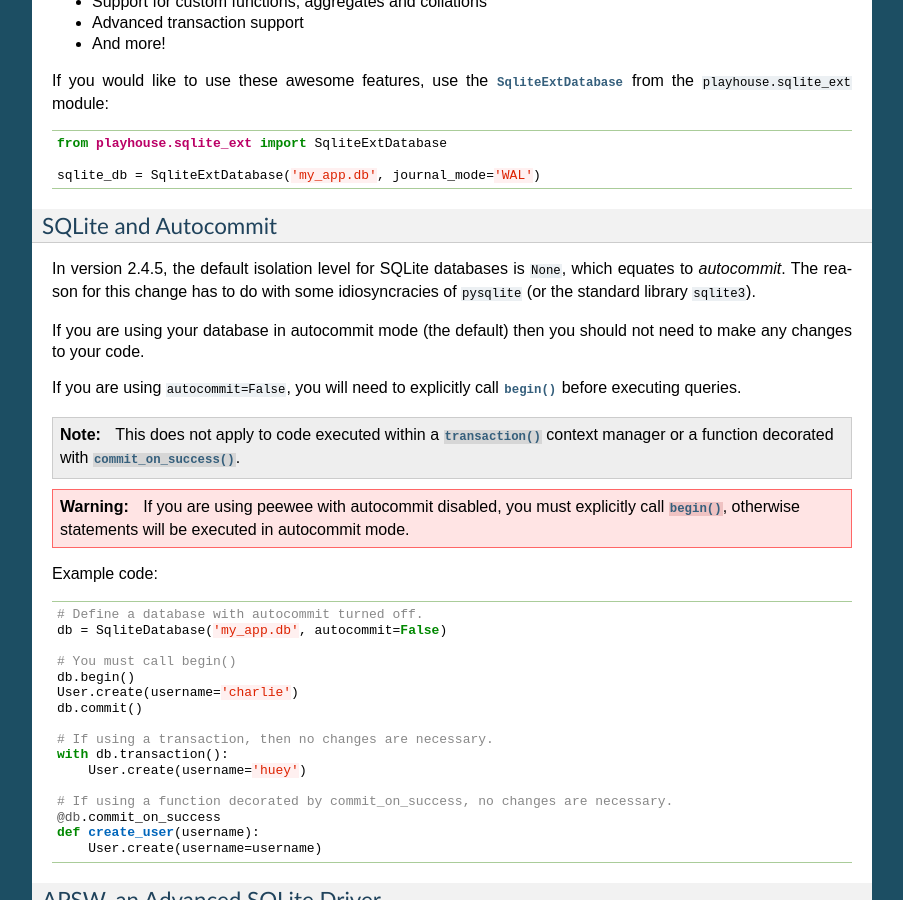
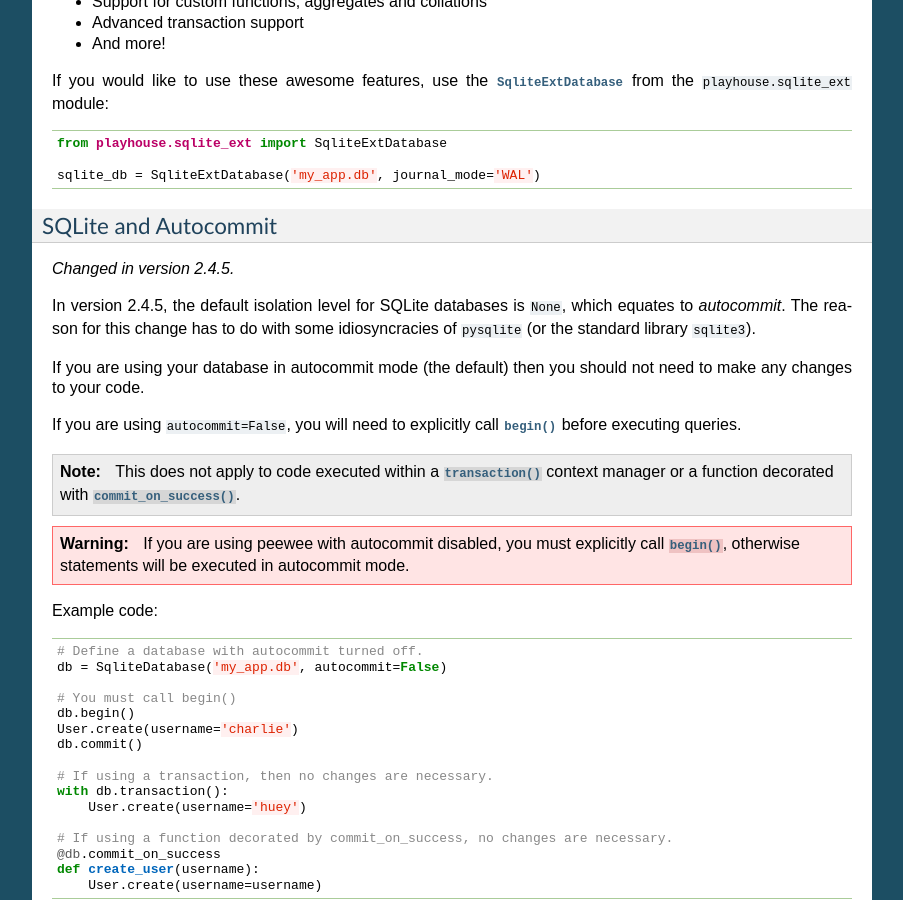
Before and after one commit to coleifer/peewee, a Sphinx documentation site: the page built from docs/peewee/database.rst, in a window 1280 px wide and 900 px high, scrolled down 2039 px. Shown: the whole window, without its empty margins (198-1101 px from the left). Built offline with Sphinx 7.4.7, drawn with Linux system fonts in a browser that asks for light colours; pages that are not in the unit, such as notebooks, are missing from menus.

Commit message:
Adding versionchanged note.

```diff
--- a/docs/peewee/database.rst
+++ b/docs/peewee/database.rst
@@ -132,6 +132,8 @@ If you would like to use these awesome features, use the :py:class:`SqliteExtDat
 
 SQLite and Autocommit
 ^^^^^^^^^^^^^^^^^^^^^
+
+.. versionchanged:: 2.4.5
 
 In version 2.4.5, the default isolation level for SQLite databases is ``None``, which equates to *autocommit*. The reason for this change has to do with some idiosyncracies of ``pysqlite`` (or the standard library ``sqlite3``).
 
```
